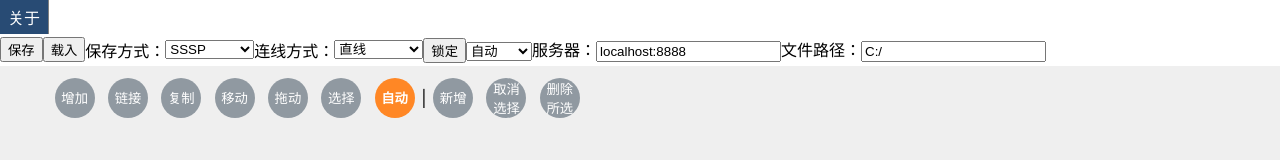
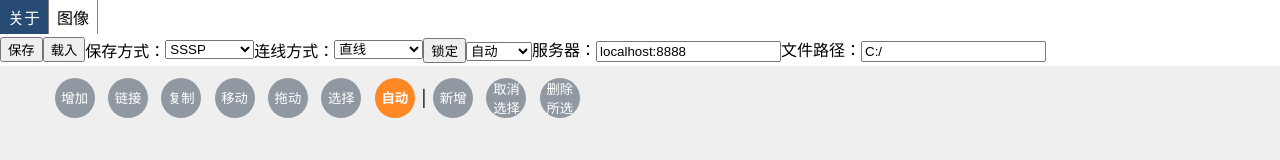
Before and after one commit to TheRiverElder/mind-node-2, a React (Vite) app: page / in a window 1280 px wide. Shown: the top 160 px of the page. Built offline with nearby package versions, Linux system fonts and the light colour scheme.

Commit message:
改进导航栏（还需继续改进）

```diff
--- a/src/App.tsx
+++ b/src/App.tsx
@@ -25,7 +25,7 @@ import { arrayFindOrFirst, NOP } from './util/lang';
 import { Vec2Util, Vec2 } from './util/mathematics';
 import { get2dContext, getPosition, getRect } from './util/ui';
 import { Tool, ToolEvent } from './tools/Tool';
-import NavigationBar from './components/NavigationBar';
+import NavigationBar, { NavigationBarItem } from './components/NavigationBar';
 
 type ToolFlag = 'createNode' | 'linkNode' | 'copyNode' | 'dragNode' | 'dragPool' | 'select' | 'auto';
 
@@ -236,13 +236,27 @@ class App extends Component<AppProps, AppState> implements MindNodePoolEditorCon
         return;
     }
 
+    private topBarItems: Array<NavigationBarItem> = [
+        {
+            text: '关于',
+            onClick: () => this.showAboutMessage(),
+        },
+        {
+            text: '图像',
+            onClick: () => this.showDialog(({ close }) => (
+                <div>
+                    <select>
+                        <option>Vanilla 2d</option>
+                        <option>Pixi.js</option>
+                    </select>
+                    <button onClick={() => close()}>确认</button>
+                </div>
+            )),
+        },
+    ];
+
     renderTopBar() {
-        return (<NavigationBar items={[
-            {
-                text: '关于',
-                onClick: () => this.showAboutMessage(),
-            }
-        ]} />);
+        return (<NavigationBar items={this.topBarItems} />);
         // return (
         //     <div className="top-bar">
         //         <div onClick={this.showAboutMessage}>关于</div>
--- a/src/components/NavigationBar.tsx
+++ b/src/components/NavigationBar.tsx
@@ -43,8 +43,8 @@ function NavigationBarList({ list, position: [posX, posY] }: { list: Array<Navig
     );
 }
 
-function NavigationBarListItem({ item, main: isMain = false }: { item: NavigationBarItem, main?: boolean }) {
-    if (typeof item === 'string') return (<li className={toClassName({ "item": true, "main-item": isMain })}></li>);
+function NavigationBarListItem({ item, main: main = false }: { item: NavigationBarItem, main?: boolean }) {
+    if (typeof item === 'string') return (<li className={toClassName({ "item": true, "main-item": main })}></li>);
 
     const { text, icon, disabled = false, children, onClick } = item;
 
@@ -52,12 +52,12 @@ function NavigationBarListItem({ item, main: isMain = false }: { item: Navigatio
 
     return (
         <li
-            className={toClassName({ "item": true, "main-item": isMain, disabled })}
+            className={toClassName({ "item": true, "main-item": main, disabled })}
             onClick={onClick}
         >
             <span>{text}</span>
             {icon && (<span>{icon}</span>)}
-            {children && (<NavigationBarList list={children} position={getPosition(ref, isMain ? 'bottom' : 'right')} />)}
+            {children && (<NavigationBarList list={children} position={getPosition(ref, main ? 'bottom' : 'right')} />)}
         </li>
     );
 }
--- a/src/styles/NavigationBar.css
+++ b/src/styles/NavigationBar.css
@@ -1,9 +1,12 @@
 .NavigationBar {
     width: 100%;
     background-color: #ffffff;
+    padding: 0;
+}
+
+.NavigationBar>ul {
     display: flex;
     flex-direction: row;
-    padding: 0;
 }
 
 .NavigationBar .item {
```
